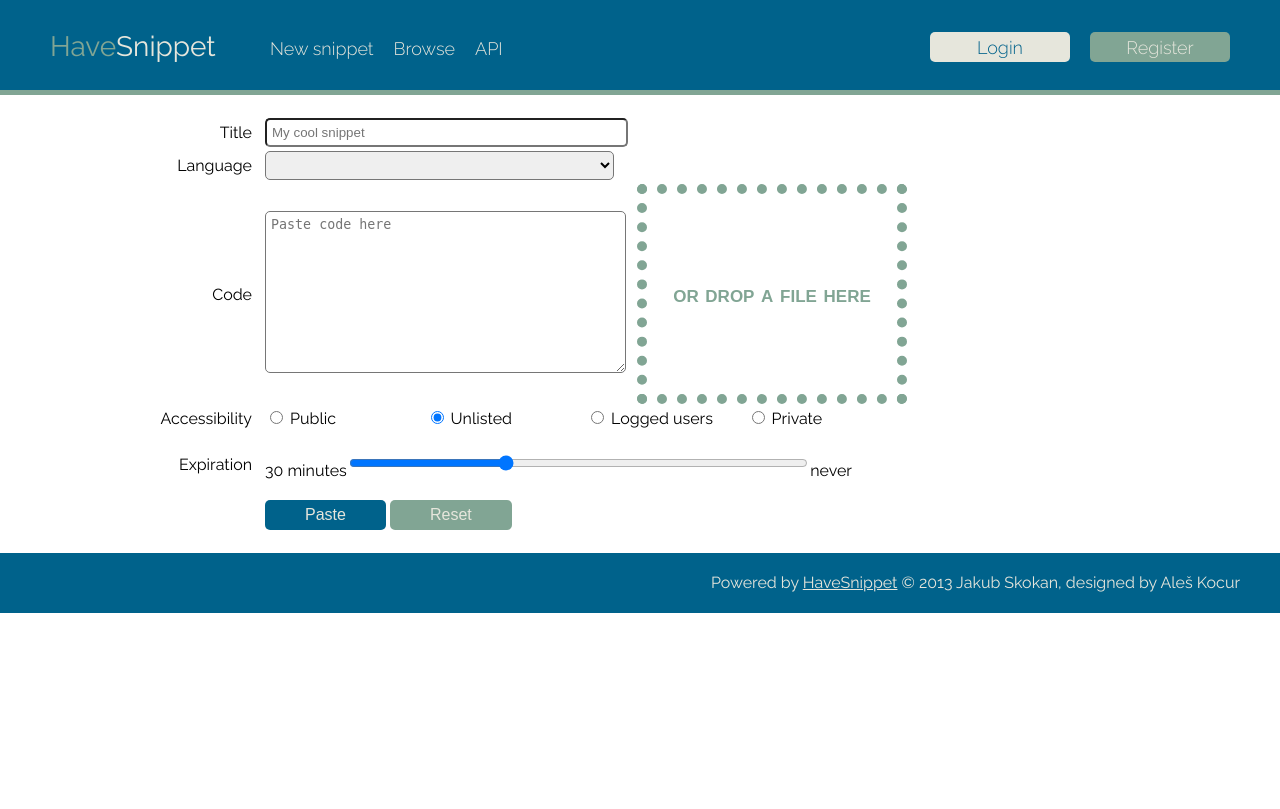
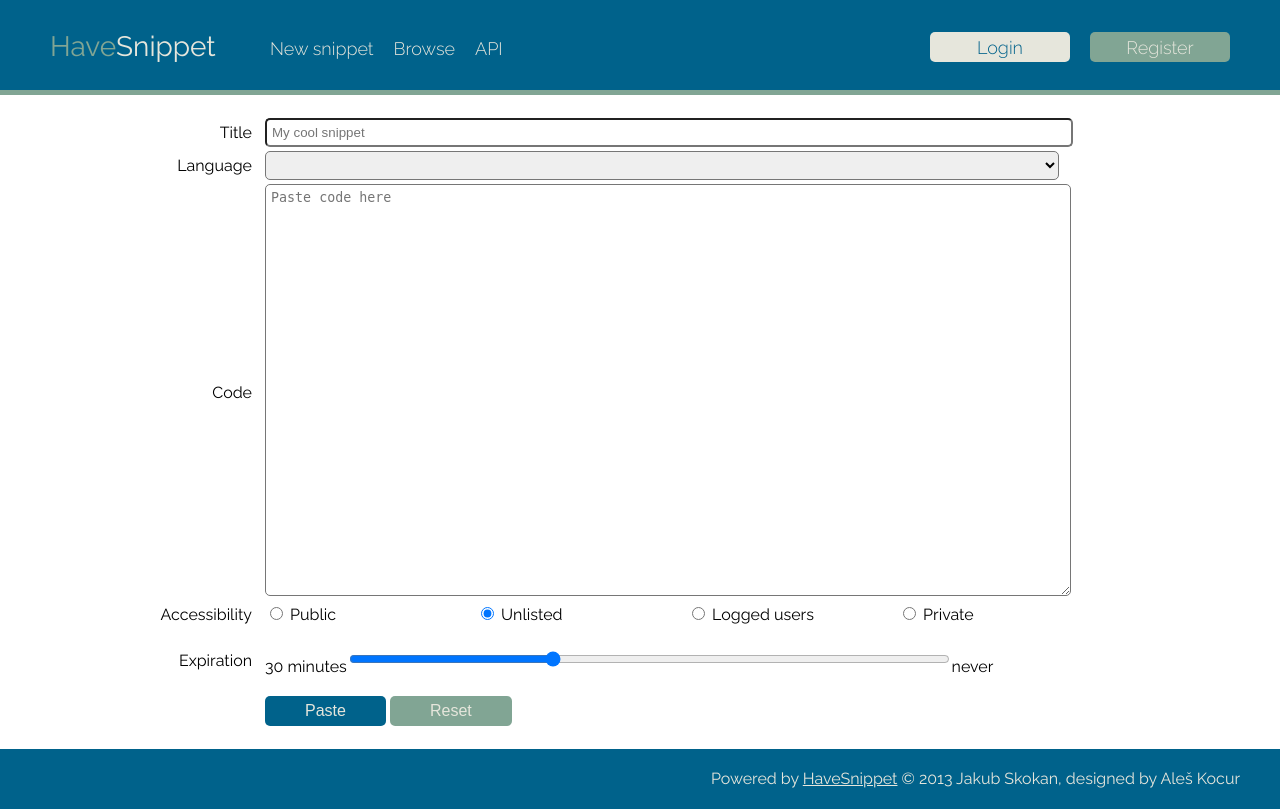
Before and after one commit to aither64/havesnippet, a Django app: page / in a window 1280 px wide. Before the commit the page ends 613 px from the top, so only its background shows below. Run offline with Django 3.2, Linux system fonts and the light colour scheme; data that the repository does not hold is empty; some libraries are stand-ins or nearby versions.

Commit message:
Remove drop-file area

```diff
--- a/snippet/static/css/jquery.ezdz.css
+++ /dev/null
@@ -1,85 +0,0 @@
-/* ----------------------------------------------------------------------------
-// Ezdz [izy-dizy]
-// Licensed under the MIT license.
-// http://github.com/jaysalvat/ezdz/
-// ----------------------------------------------------------------------------
-// Copyright (C) 2013 Jay Salvat
-// http://jaysalvat.com/
-// --------------------------------------------------------------------------*/
-
-.ezdz-dropzone {
-    position: relative;
-    border-radius: 5px;
-    font: bold 24px arial;
-    text-align: center;
-    width: 250px;
-    height: 200px;
-    line-height: 200px;
-    border: 10px dotted #81A594;
-    color: #81A594;
-    overflow: hidden;
-	font-variant: small-caps;
-}
-
-    .ezdz-dropzone div {
-        /* */
-    }
-
-        .ezdz-dropzone span {
-            border-radius: 20px;
-            background: black;
-            background: rgba(0,0,0,0.7);
-            color: white;
-            font-size: 13px;
-            font-weight: normal;
-            max-width: 90%;
-            vertical-align: middle;
-            padding: 4%;
-            line-height: 10px;
-            display: inline-block;
-            text-overflow: ellipsis;
-            white-space: nowrap;
-            overflow: hidden;
-        }
-
-        .ezdz-dropzone img {
-            border-radius: 5px;
-            max-width: 95%;
-            max-height: 95%;
-            margin-top: -3px;
-            vertical-align: middle;
-        }
-
-        .ezdz-dropzone [type="file"] {
-            cursor: pointer;
-            position: absolute;
-            width: 100%;
-            height: 100%;
-            opacity: 0;
-            margin: 0;
-            padding: 0;
-            top: 0;
-            right: 0;
-            bottom: 0;
-            left: 0;
-        }
-
-    .ezdz-focus {
-        border: 10px dotted darkgray;
-        color: darkgray;
-    }
-
-    .ezdz-enter {
-        border: 10px solid #81A594;
-        color: black;
-    }
-
-    .ezdz-accept {
-        border: 10px solid #81A594;
-        color: gray;
-    }
-
-    .ezdz-reject {
-        border: 10px solid darkred;
-        color: darkred;
-    }
--- a/snippet/static/css/main.css
+++ b/snippet/static/css/main.css
@@ -152,9 +152,12 @@ form.table td input[type="reset"],
 form.table td input.cancel {
   background-color: #81A594;
 }
+#snippet-form table {
+  width: 90%;
+}
 #snippet-form textarea {
   width: 100%;
-  height: 100%;
+  height: 400px;
 }
 #snippet-form td.file {
   padding-left: 20px;
--- a/snippet/static/css/main.less
+++ b/snippet/static/css/main.less
@@ -191,9 +191,13 @@ form.table {
 }
 
 #snippet-form {
+  table {
+    width: 90%;
+  }
+
   textarea {
     width: 100%;
-    height: 100%;
+    height: 400px;
   }
 
   td.file {
--- a/snippet/static/js/snippet.js
+++ b/snippet/static/js/snippet.js
@@ -9,10 +9,6 @@
 
 		if(!form.length)
 			return;
-
-		// Drop file to textarea
-		if(supportsFileApi())
-			setupFileDrop(form);
 
 		// Expiration slider
 		var td = $("#id_expiration").parent();
@@ -60,31 +56,6 @@
 		});
 	}
 
-	function setupFileDrop(form) {
-		var tr = form.find("#id_content").parent().parent();
-		var td = tr.find(".file");
-
-		$("<input>")
-			.attr("type", "file")
-			.attr("name", "file")
-			.attr("accept", "text/*")
-			.appendTo(td)
-			.ezdz({
-                text: "or drop a file here",
-			    accept: handleFileDrop
-            });
-	}
-
-	function handleFileDrop(file) {
-		var reader = new FileReader();
-
-		reader.onload = (function(e){
-			$("#id_content").text(e.target.result);
-		});
-
-		reader.readAsText(file);
-	}
-
 	function hideAdvancedFilters() {
 		var fields = $(".filters .advanced");
 
@@ -111,8 +82,4 @@
 			+ ":" + ("0" + d.getMinutes().toString()).slice(-2)
 			+ ":" + ("0" + d.getSeconds().toString()).slice(-2);
 	}
-
-	function supportsFileApi() {
-		return window.File && window.FileReader && window.FileList && window.Blob;
-	}
 }(jQuery));
--- a/templates/snippet/paste.html
+++ b/templates/snippet/paste.html
@@ -2,14 +2,6 @@
 {% load i18n %}
 
 {% block title %}{% trans "New paste" %} | {{ block.super }}{% endblock %}
-
-{% block css %}
-<link rel="stylesheet" type="text/css" href="{{ STATIC_URL }}css/jquery.ezdz.css">
-{% endblock %}
-
-{% block js %}
-<script type="text/javascript" src="{{ STATIC_URL }}js/jquery.ezdz.min.js"></script>
-{% endblock %}
 
 {% block content %}
 <form action="{% url 'snippet.views.paste' %}" method="post" id="snippet-form" class="table">
```
Also changed, not shown: snippet/static/css/jquery.ezdz.min.css (deleted, +0 -11 lines), snippet/static/js/jquery.ezdz.min.js (deleted).
